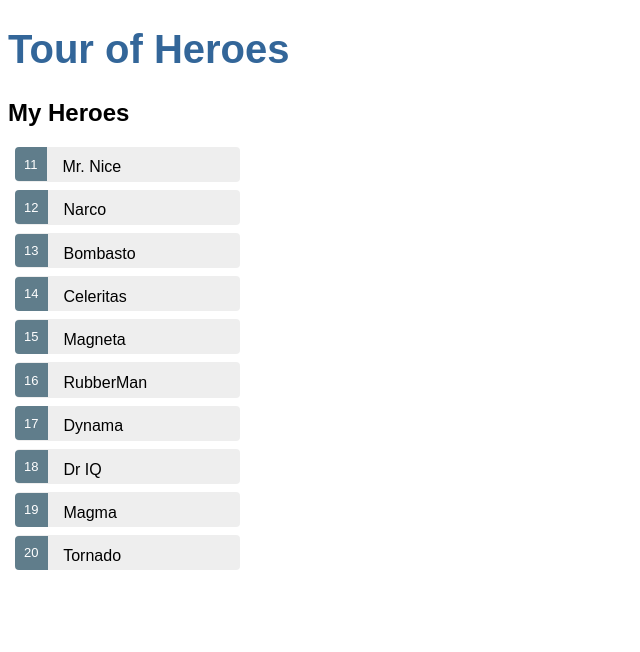
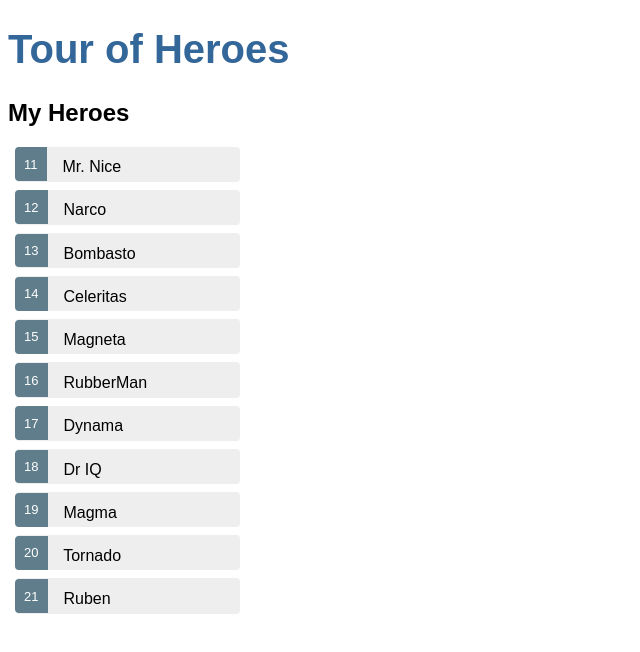
Before and after one commit to rbntejeda/Angular4-Client, an Angular app: page / in a window 1280 px wide. Shown: the top 652 px of the page, without its empty margins (0-640 px from the left). Built offline with nearby package versions, Linux system fonts and the light colour scheme.

Commit message:
Agrega mi heroe

```diff
--- a/src/app/mock-heroes.ts
+++ b/src/app/mock-heroes.ts
@@ -10,5 +10,6 @@ export const HEROES: Hero[] = [
   { id: 17, name: 'Dynama' },
   { id: 18, name: 'Dr IQ' },
   { id: 19, name: 'Magma' },
-  { id: 20, name: 'Tornado' }
+  { id: 20, name: 'Tornado' },
+  { id: 21, name: 'Ruben' }
 ];
```
